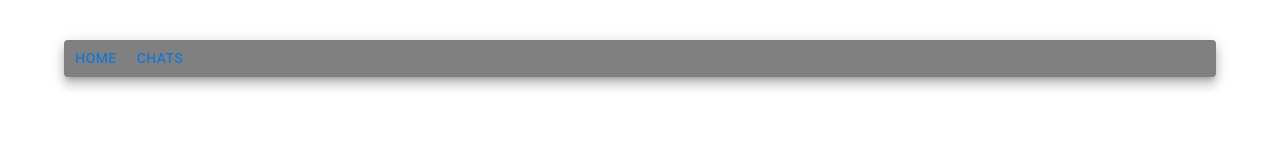
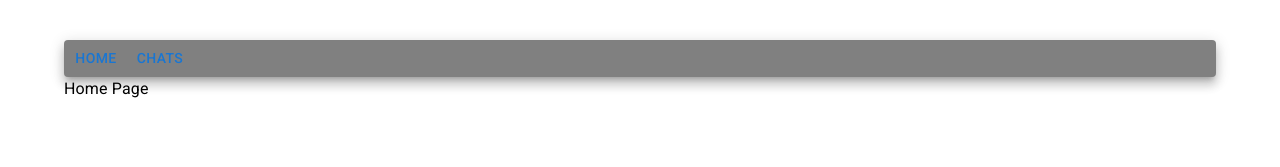
Before and after one commit to youngrokkim2017/dummychat, a React (Create React App) app in the folder client/: page / in a window 1280 px wide. Shown: the top 167 px of the page. Built offline with nearby package versions, Linux system fonts and the light colour scheme.

Commit message:
Add pages for routing

```diff
--- /dev/null
+++ b/client/src/pages/Chats.js
@@ -0,0 +1,10 @@
+import React from 'react'
+import ChatWindow from '../components/ChatWindow'
+
+const Chats = () => {
+  return (
+    <ChatWindow />
+  )
+}
+
+export default Chats
--- /dev/null
+++ b/client/src/pages/Home.js
@@ -0,0 +1,10 @@
+import { Typography } from '@mui/material'
+import React from 'react'
+
+const Home = () => {
+  return (
+    <Typography>Home Page</Typography>
+  )
+}
+
+export default Home
```
Also changed, not shown: client/src/router.js (+7 -1 lines).
